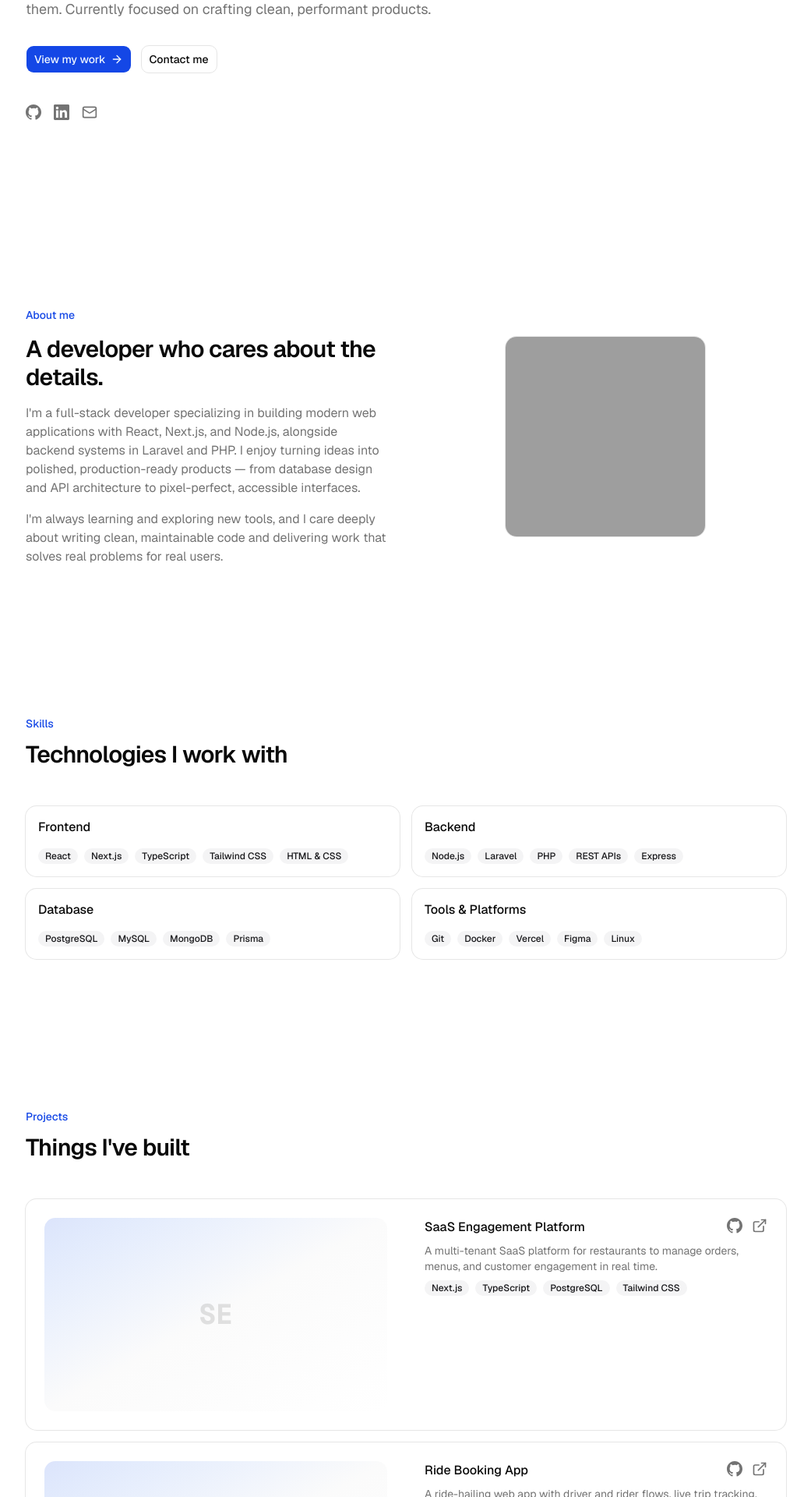
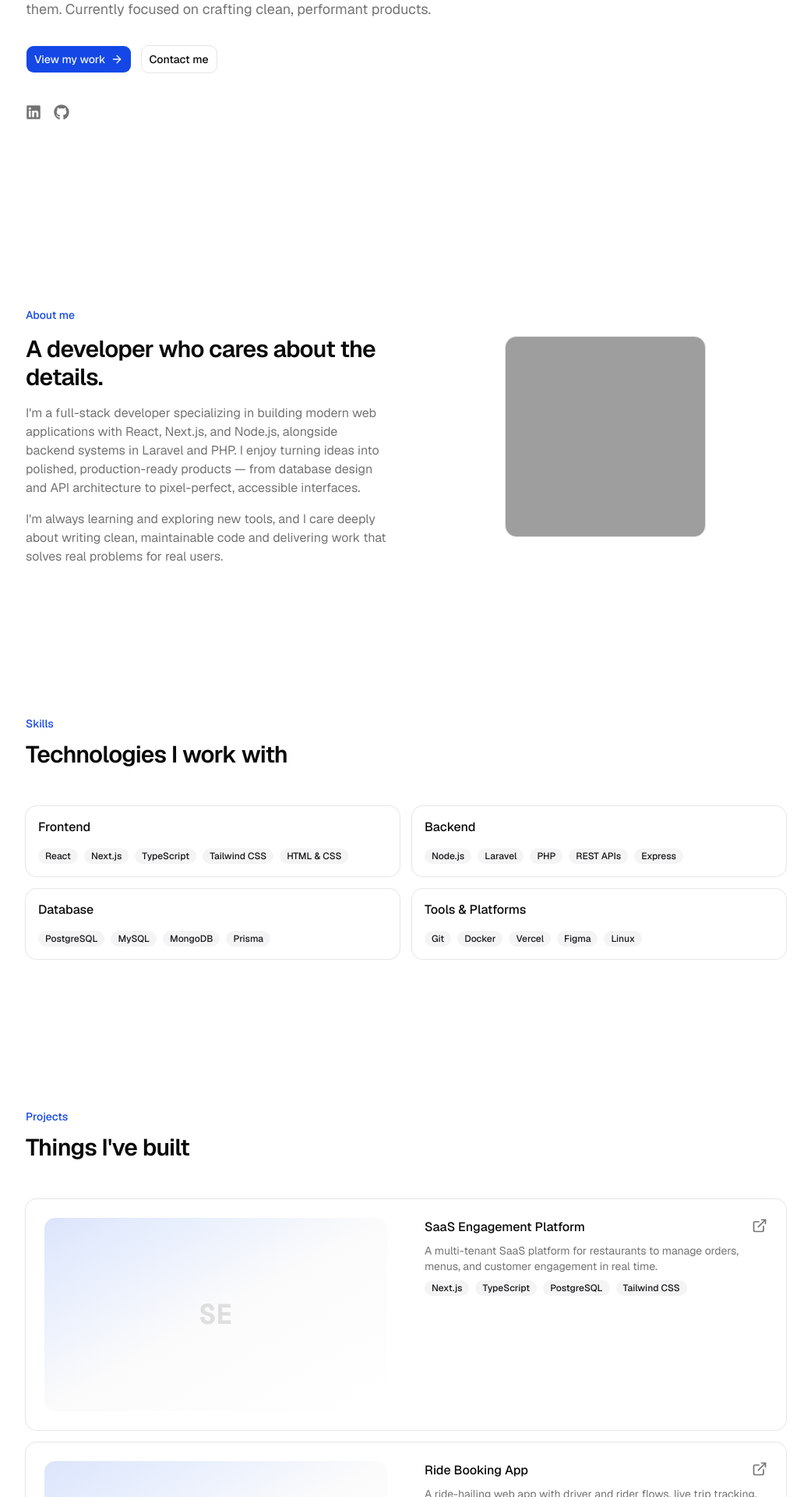
Before and after one commit to janithbandara1/portfolio, a Next.js app: page / in a window 1280 px wide. Shown: the part 460-2380 px from the top of the page at 78% size, without its empty margins (119-1160 px from the left). Built offline with nearby package versions, Linux system fonts and the light colour scheme; grey boxes are pictures that could not be loaded.

Commit message:
Add social media icons to Footer and Hero components; remove unused icons file

```diff
--- a/components/footer.tsx
+++ b/components/footer.tsx
@@ -1,3 +1,4 @@
+import { FaGithub, FaLinkedin } from "react-icons/fa";
 import { siteConfig } from "@/lib/data";
 
 export function Footer() {
@@ -5,7 +6,26 @@ export function Footer() {
     <footer className="border-t border-border/60">
       <div className="mx-auto flex w-full max-w-5xl flex-col items-center justify-between gap-2 px-6 py-8 text-sm text-muted-foreground sm:flex-row">
         <p>© {new Date().getFullYear()} {siteConfig.name}. All rights reserved.</p>
-        <p>Built with Next.js &amp; shadcn/ui</p>
+        <div className="flex items-center gap-4 text-muted-foreground">
+          <a
+            href={siteConfig.social.linkedin}
+            target="_blank"
+            rel="noopener noreferrer"
+            aria-label="LinkedIn"
+            className="transition-colors hover:text-foreground"
+          >
+            <FaLinkedin className="size-5" />
+          </a>
+          <a
+            href={siteConfig.social.github}
+            target="_blank"
+            rel="noopener noreferrer"
+            aria-label="GitHub"
+            className="transition-colors hover:text-foreground"
+          >
+            <FaGithub className="size-5" />
+          </a>
+        </div>
       </div>
     </footer>
   );
--- a/components/hero.tsx
+++ b/components/hero.tsx
@@ -1,6 +1,6 @@
-import { ArrowRight, Mail } from "lucide-react";
+import { ArrowRight } from "lucide-react";
+import { FaGithub, FaLinkedin } from "react-icons/fa";
 import { Button } from "@/components/ui/button";
-import { GitHubIcon, LinkedInIcon } from "@/components/icons";
 import { hero, siteConfig } from "@/lib/data";
 
 export function Hero() {
@@ -40,29 +40,22 @@ export function Hero() {
 
       <div className="mt-4 flex items-center gap-4 text-muted-foreground">
         <a
+          href={siteConfig.social.linkedin}
+          target="_blank"
+          rel="noopener noreferrer"
+          aria-label="LinkedIn"
+          className="transition-colors hover:text-foreground"
+        >
+          <FaLinkedin className="size-5" />
+        </a>
+        <a
           href={siteConfig.social.github}
           target="_blank"
           rel="noopener noreferrer"
           aria-label="GitHub"
           className="transition-colors hover:text-foreground"
         >
-          <GitHubIcon className="size-5" />
-        </a>
-        <a
-          href={siteConfig.social.linkedin}
-          target="_blank"
-          rel="noopener noreferrer"
-          aria-label="LinkedIn"
-          className="transition-colors hover:text-foreground"
-        >
-          <LinkedInIcon className="size-5" />
-        </a>
-        <a
-          href={`mailto:${siteConfig.email}`}
-          aria-label="Email"
-          className="transition-colors hover:text-foreground"
-        >
-          <Mail className="size-5" />
+          <FaGithub className="size-5" />
         </a>
       </div>
     </section>
--- a/components/icons.tsx
+++ /dev/null
@@ -1,17 +0,0 @@
-import type { SVGProps } from "react";
-
-export function GitHubIcon(props: SVGProps<SVGSVGElement>) {
-  return (
-    <svg viewBox="0 0 24 24" fill="currentColor" {...props}>
-      <path d="M12 0C5.37 0 0 5.373 0 12c0 5.303 3.438 9.8 8.207 11.387.6.113.793-.26.793-.577 0-.285-.01-1.04-.015-2.04-3.338.725-4.043-1.61-4.043-1.61-.546-1.387-1.333-1.757-1.333-1.757-1.089-.744.083-.729.083-.729 1.205.084 1.84 1.238 1.84 1.238 1.07 1.834 2.807 1.304 3.492.997.108-.775.42-1.305.763-1.605-2.665-.303-5.467-1.332-5.467-5.93 0-1.31.469-2.381 1.236-3.221-.124-.303-.536-1.524.117-3.176 0 0 1.008-.322 3.301 1.23A11.5 11.5 0 0 1 12 5.803c1.02.005 2.047.138 3.006.404 2.291-1.552 3.297-1.23 3.297-1.23.655 1.652.243 2.873.12 3.176.77.84 1.235 1.911 1.235 3.221 0 4.61-2.807 5.624-5.48 5.921.432.372.816 1.103.816 2.222 0 1.604-.015 2.898-.015 3.293 0 .32.192.694.8.576C20.565 21.795 24 17.3 24 12c0-6.627-5.373-12-12-12Z" />
-    </svg>
-  );
-}
-
-export function LinkedInIcon(props: SVGProps<SVGSVGElement>) {
-  return (
-    <svg viewBox="0 0 24 24" fill="currentColor" {...props}>
-      <path d="M20.447 20.452h-3.554v-5.569c0-1.328-.027-3.037-1.852-3.037-1.853 0-2.136 1.445-2.136 2.939v5.667H9.351V9h3.414v1.561h.046c.477-.9 1.637-1.85 3.37-1.85 3.601 0 4.267 2.37 4.267 5.455v6.286zM5.337 7.433a2.062 2.062 0 1 1 0-4.124 2.062 2.062 0 0 1 0 4.124zM7.114 20.452H3.558V9h3.556v11.452zM22.225 0H1.771C.792 0 0 .774 0 1.729v20.542C0 23.227.792 24 1.771 24h20.451C23.2 24 24 23.227 24 22.271V1.729C24 .774 23.2 0 22.222 0h.003z" />
-    </svg>
-  );
-}
--- a/components/projects.tsx
+++ b/components/projects.tsx
@@ -1,7 +1,6 @@
 import { ExternalLink } from "lucide-react";
 import { Card, CardContent } from "@/components/ui/card";
 import { Badge } from "@/components/ui/badge";
-import { GitHubIcon } from "@/components/icons";
 import { projects } from "@/lib/data";
 
 function getInitials(title: string) {
@@ -40,22 +39,13 @@ export function Projects() {
             <CardContent className="p-6">
               <div className="flex items-start justify-between gap-4">
                 <p className="text-base font-medium">{project.title}</p>
-                <div className="flex shrink-0 gap-3">
-                  <a
-                    href={project.repo}
-                    target="_blank"
-                    rel="noopener noreferrer"
-                    aria-label={`${project.title} repository`}
-                    className="text-muted-foreground transition-colors hover:text-primary"
-                  >
-                    <GitHubIcon className="size-5" />
-                  </a>
+                <div className="flex shrink-0 gap-3 text-muted-foreground">
                   <a
                     href={project.href}
                     target="_blank"
                     rel="noopener noreferrer"
                     aria-label={`${project.title} live site`}
-                    className="text-muted-foreground transition-colors hover:text-primary"
+                    className="transition-colors hover:text-foreground"
                   >
                     <ExternalLink className="size-5" />
                   </a>
--- a/package.json
+++ b/package.json
@@ -16,6 +16,7 @@
     "next": "16.3.5",
     "react": "19.2.8",
     "react-dom": "19.2.8",
+    "react-icons": "^5.7.0",
     "shadcn": "^4.21.0",
     "tw-animate-css": "^1.4.0"
   },
```
Also changed, not shown: 1 other file (tests, documents, lock files or other folders).
